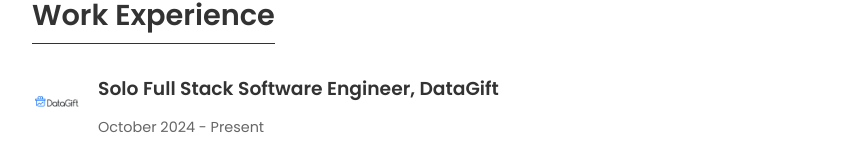
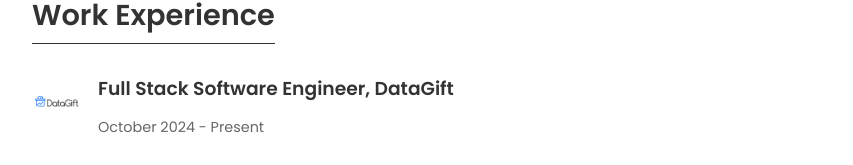
Before and after one commit to edwrand/edward-resume-site, a Next.js app: page / in a window 1280 px wide. Shown: the part 459-624 px from the top of the page, without its empty margins (208-1061 px from the left). Built offline with nearby package versions, Linux system fonts and the light colour scheme.

Commit message:
final typos

```diff
--- a/src/app/page.tsx
+++ b/src/app/page.tsx
@@ -75,7 +75,7 @@ export default function Home() {
           <ExperienceEntry
             logo="/datagift.jpg"
             alt="DataGift Logo"
-            title="Solo Full Stack Software Engineer, DataGift"
+            title="Full Stack Software Engineer, DataGift"
             dates="October 2024 - Present"
             description="Architected and implemented a full stack feedback marketplace SaaS platform for my small business venture. Built a scalable backend using Flask to serve HTML, CSS, and ReactJS pages. Designed everything from scratch—including database models, an RLDB star schema, security and fraud features using StripeJS, Google Auth, and proprietary workflows. Served as the admin superuser for dispute resolution. The live application serves several hundred users."
           />
```
